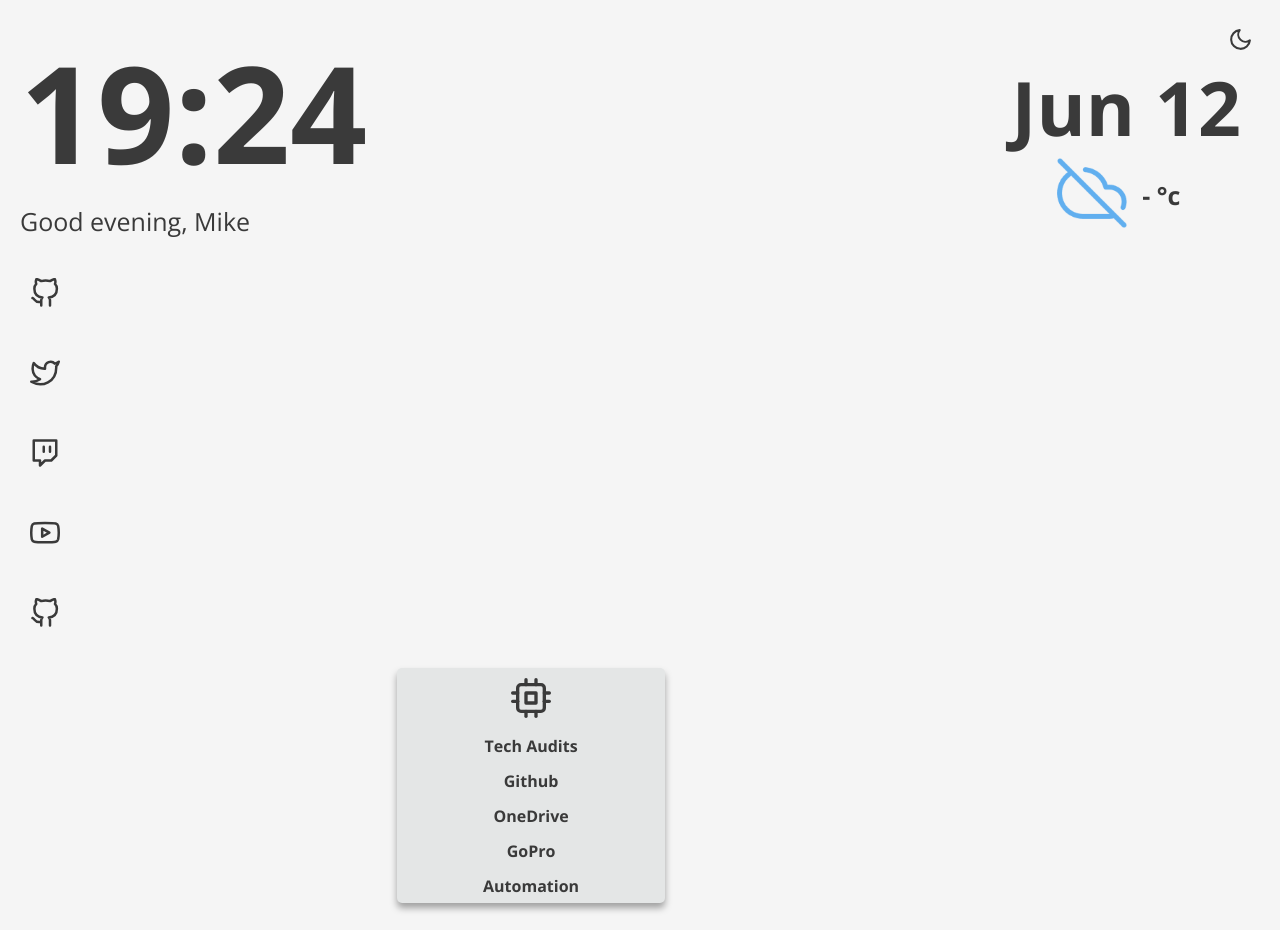
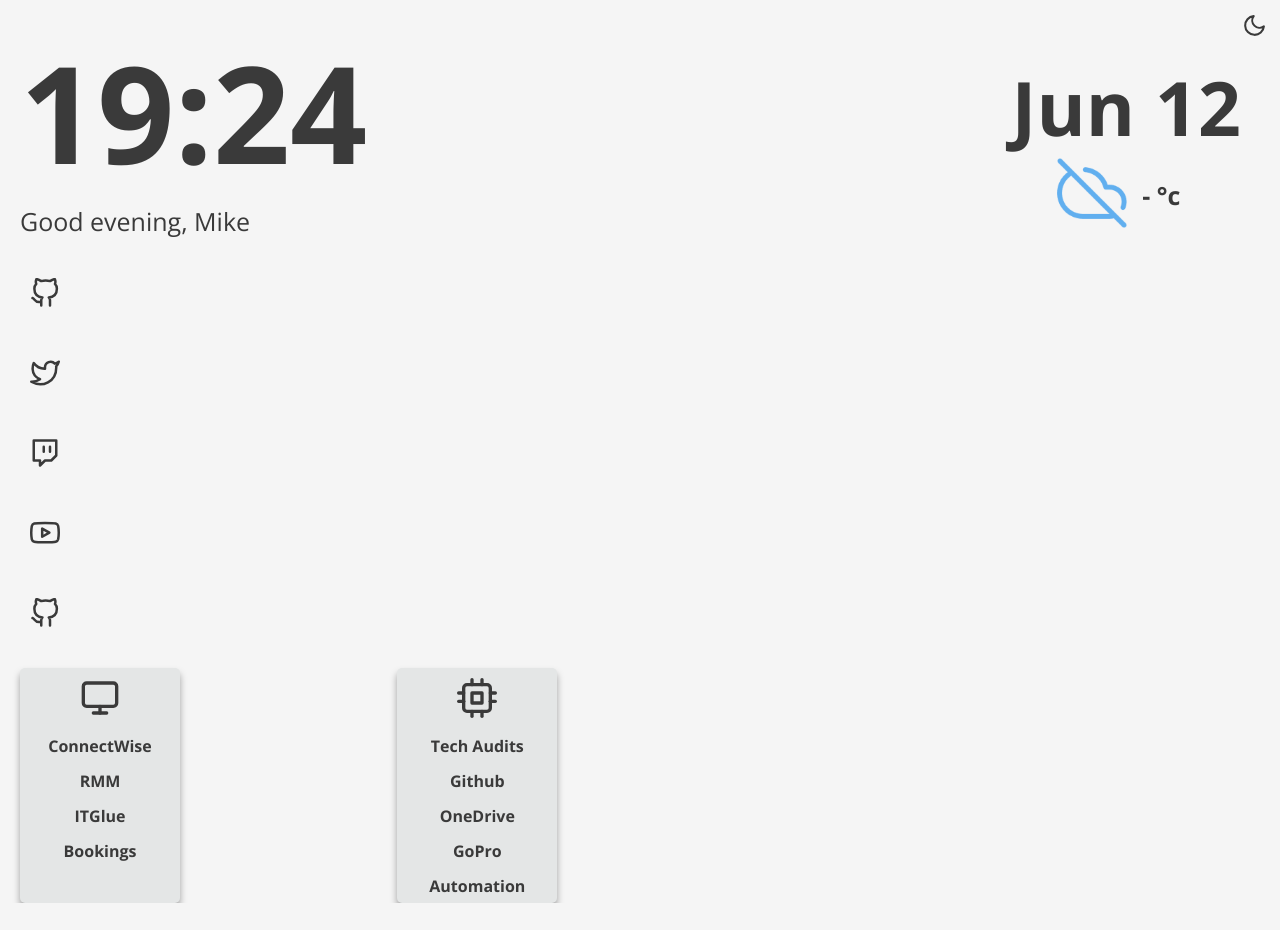
Before and after one commit to CG-Mike/Start, a website: page index.html in a window 1280 px wide. Shown: the top 930 px of the page. After the commit the page ends 903 px from the top, so only its background shows below. Drawn offline with nearby package versions, Linux system fonts and the light colour scheme; no server answers.

Commit message:
Update style.css

```diff
--- a/css/style.css
+++ b/css/style.css
@@ -64,8 +64,8 @@ body {
 }
 
 #themeButton {
-  position: absolute;
-  margin: 2em 2em 0 0;
+  position: fixed;
+  margin: 1em 1em 0 0;
   right: 0;
   top: 0;
   color: var(--fg);
@@ -232,11 +232,12 @@ body {
 
 .list__1 {
   grid-column: 1;
-  grid-row: 4 / span 1;
+  width: 160px;
 }
 .list__2 {
   grid-column: 2;
-  grid-row: 3 / span 1;
+/*  grid-row: 3 / span 1;*/
+  width: 160px;
 }
 .list__head {
   margin-top: 10px;
```
